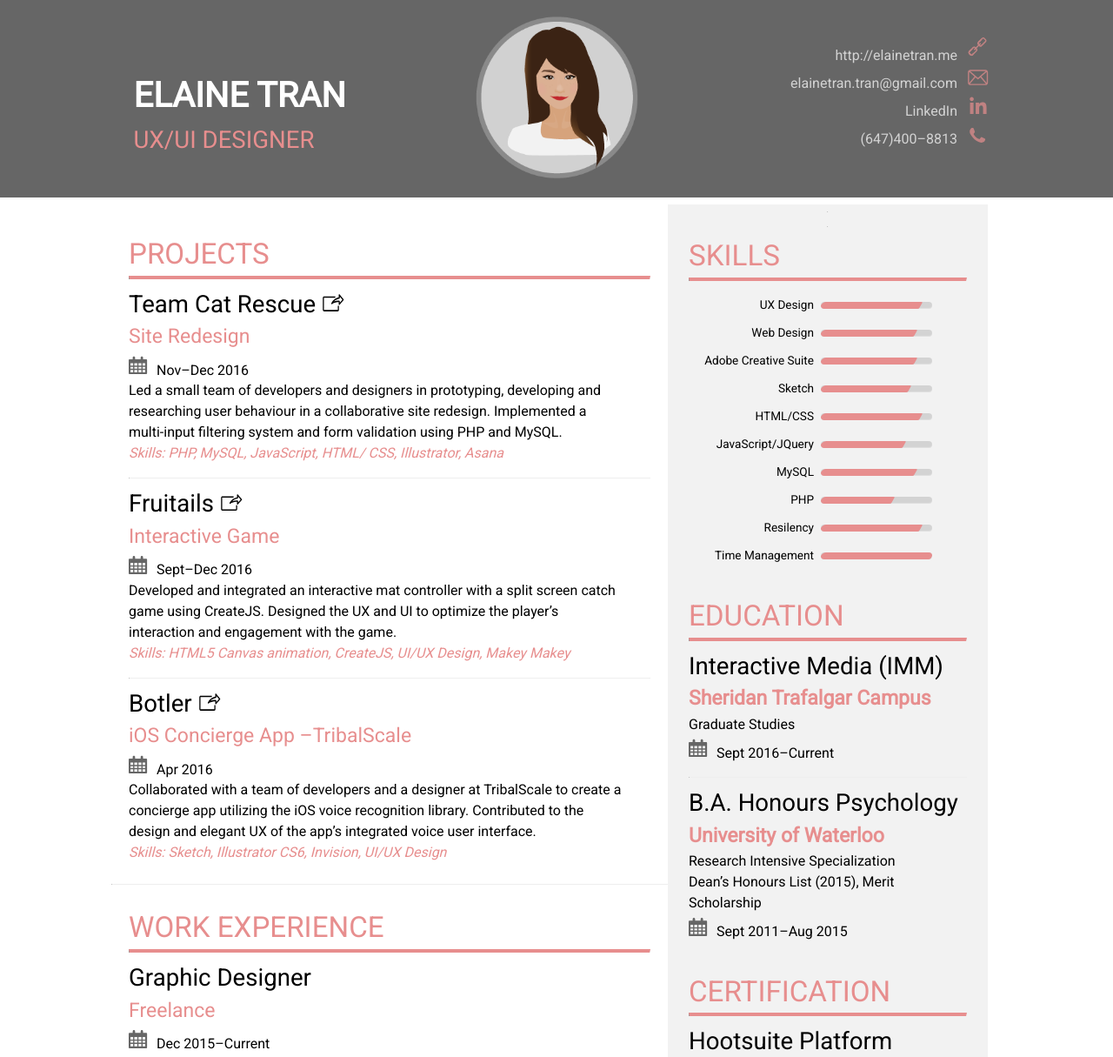
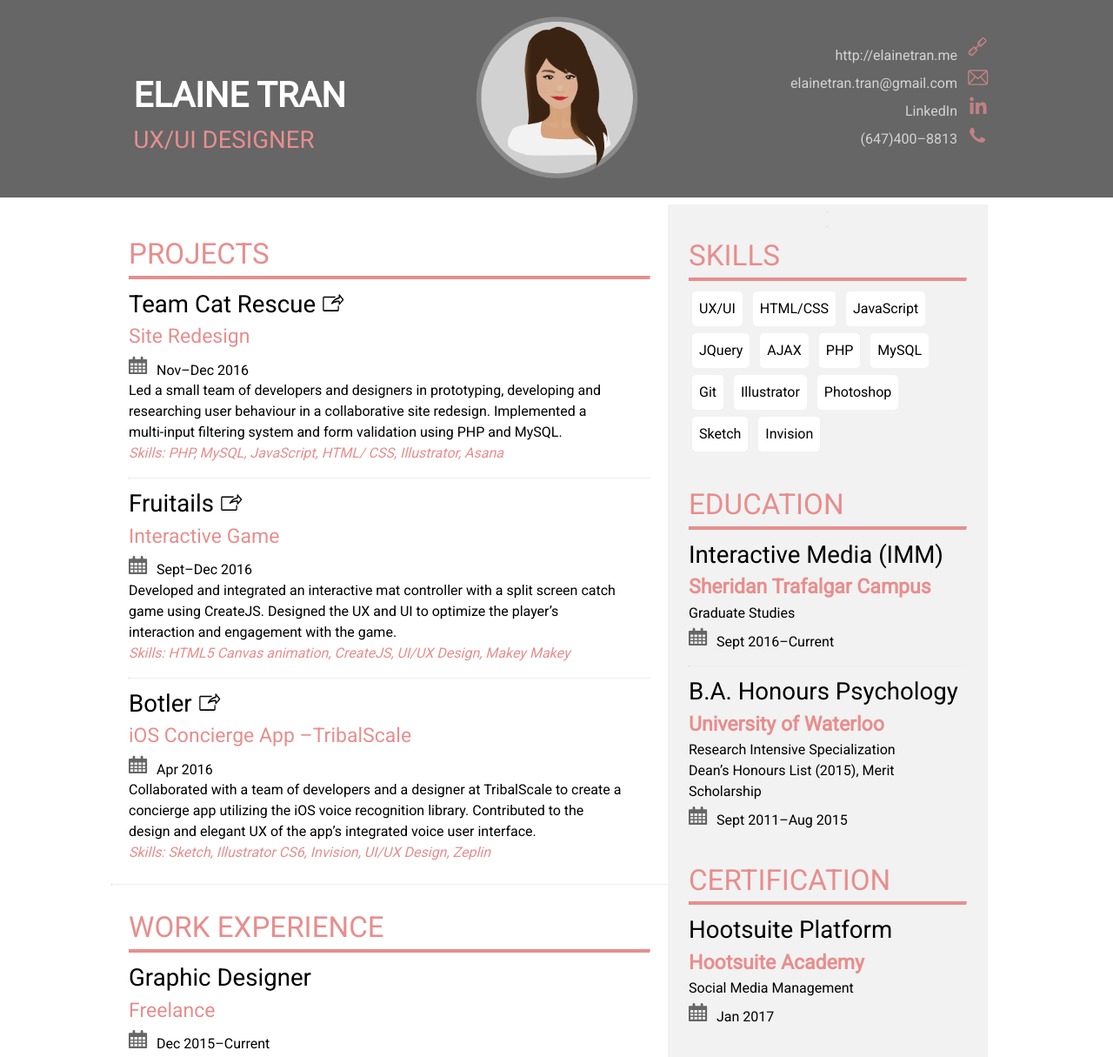
Before and after one commit to elainecookiee/elainecookiee.github.io, a PHP site: page /resume.html in a window 1280 px wide. Shown: the top 1215 px of the page at 87% size. Run offline with PHP 8.4, Linux system fonts and the light colour scheme.

Commit message:
Got rid of the bars finally

```diff
--- a/css/main.css
+++ b/css/main.css
@@ -57,9 +57,18 @@ hr{
 	display: none;
 }
 
+/*TAG*/
+
+.tag{
+    padding: .5em;
+    margin: .25em;
+    display: inline-block;
+    border-radius: 5px;
+}
+
 /*METERS*/
 
-.progress{
+/*.progress{
 	display: flex;
 	margin: 0;
 	padding: 0;
@@ -93,10 +102,10 @@ hr{
   -webkit-transform: skew(-30deg);
        -moz-transform: skew(-30deg);
          -o-transform: skew(-30deg);
-  /*box-shadow:
+*/  /*box-shadow:
     inset 0 2px 9px  rgba(255,255,255,0.3),
     inset 0 -2px 6px rgba(0,0,0,0.4);*/
-  position: relative;
+ /* position: relative;
   overflow: hidden;
 }
 
@@ -107,7 +116,7 @@ hr{
 
 .meter > span{
 	animation: expandWidth 1s ease-in;
-}
+}*/
 
 .language{
 	display: flex;
@@ -198,6 +207,8 @@ hr{
 		margin: .5em auto;
 		width: 50%;
 	}
+
+	.tag{ background-color: #f2f2f2; }
 }
 
 
@@ -360,6 +371,8 @@ hr{
 		margin: 1em 0 .5em .5em;
 		height: .5em;
 	}
+
+	.tag{ background-color: white; }
 }
 
 @media (min-width: 600px) and (orientation: landscape){
--- a/resume.html
+++ b/resume.html
@@ -91,7 +91,7 @@
 				<h4 class="color">iOS Concierge App –TribalScale</h4>
 				<p><img src="images/icon-cal.svg"/>Apr 2016</p>
 				<p>Collaborated with a team of developers and a designer at TribalScale to create a concierge app utilizing the iOS voice recognition library. Contributed to the design and elegant UX of the app’s integrated voice user interface.</p>
-				<p class="color"><em>Skills: Sketch, Illustrator CS6, Invision, UI/UX Design</em></p>
+				<p class="color"><em>Skills: Sketch, Illustrator CS6, Invision, UI/UX Design, Zeplin</em></p>
 			</div>
 		</section>
 		<hr/>
@@ -180,8 +180,44 @@
 			<div class="item">
 				<h2 class="color">SKILLS</h2>
 				<hr class="underline"/>
+				<div class="tag">
+	                <p>UX/UI</p>
+	            </div>
+	            <div class="tag">
+	                <p>HTML/CSS</p>
+	            </div>
+	            <div class="tag">
+	                <p>JavaScript</p>
+	            </div>
+	            <div class="tag">
+	                <p>JQuery</p>
+	            </div>
+	            <div class="tag">
+	                <p>AJAX</p>
+	            </div>
+	            <div class="tag">
+	                <p>PHP</p>
+	            </div>
+	            <div class="tag">
+	                <p>MySQL</p>
+	            </div>
+	            <div class="tag">
+	                <p>Git</p>
+	            </div>
+	            <div class="tag">
+	                <p>Illustrator</p>
+	            </div>
+	            <div class="tag">
+	                <p>Photoshop</p>
+	            </div>
+	            <div class="tag">
+	                <p>Sketch</p>
+	            </div>
+	            <div class="tag">
+	                <p>Invision</p>
+	            </div>
 <!-- 				<img id="skills" src="images/skills.png"/> -->
-				<div class="progress">
+<!-- 				<div class="progress">
 					<p class="label">UX Design</p>
 					<div class="meter">
 					  <span style="width: 90%"></span>
@@ -240,7 +276,7 @@
 					<div class="meter">
 					  <span style="width: 100%"></span>
 					</div>
-				</div>
+				</div> -->
 			</div>
 		</section>
 		<hr/>
```
